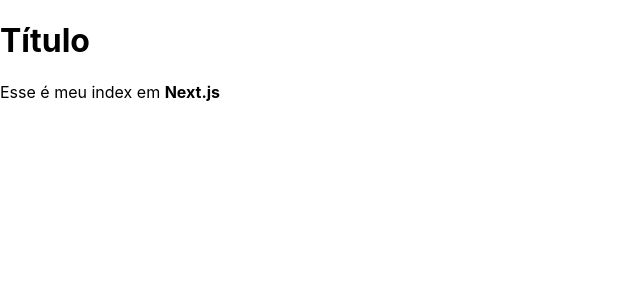
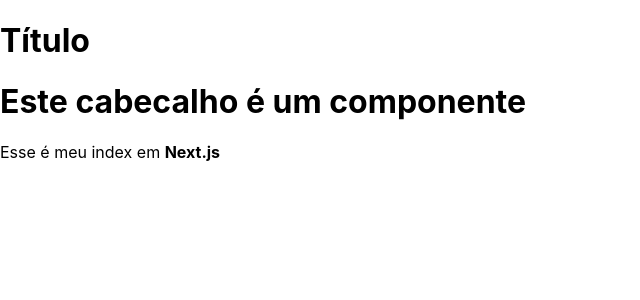
Before and after one commit to HugoLc/masterclass, a Next.js app in the folder fundamentos/: page / in a window 1280 px wide. Shown: the top 300 px of the page, without its empty margins (0-640 px from the left). Built offline with nearby package versions, Linux system fonts and the light colour scheme.

Commit message:
criando e chamado um component

```diff
--- /dev/null
+++ b/fundamentos/src/components/Cabecalho.jsx
@@ -0,0 +1,7 @@
+export default function Cabecalho(){
+    return (
+        <>
+            <h1>Este cabecalho é um componente</h1>
+        </>
+    )
+}
--- a/fundamentos/src/pages/index.jsx
+++ b/fundamentos/src/pages/index.jsx
@@ -1,7 +1,10 @@
+import Cabecalho from "../components/Cabecalho";
+
 export default function Inicio(){
     return (
         <>
             <h1>Título</h1>
+            <Cabecalho />
             <p>Esse é meu index em <strong>Next.js</strong></p>
         </>
 
```
